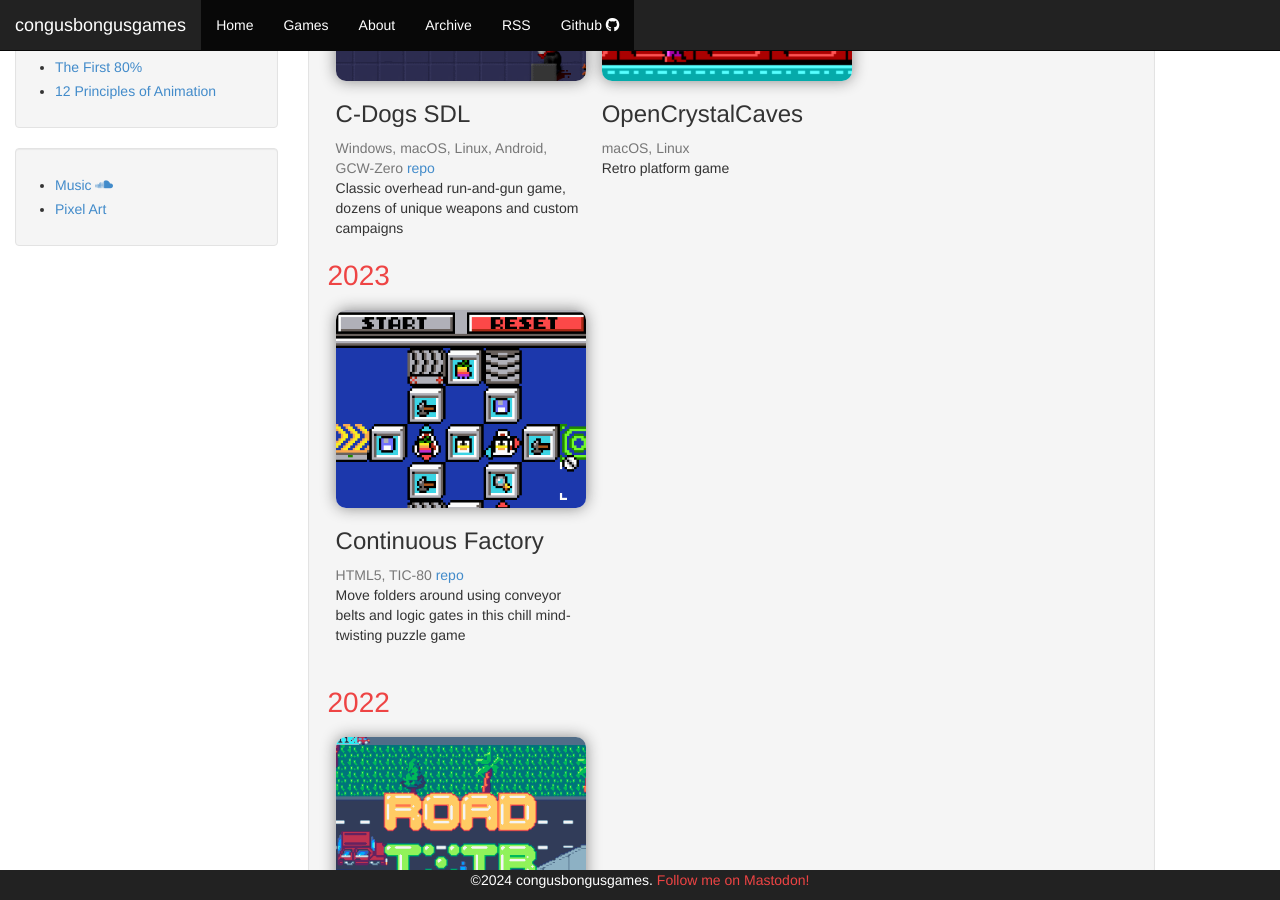
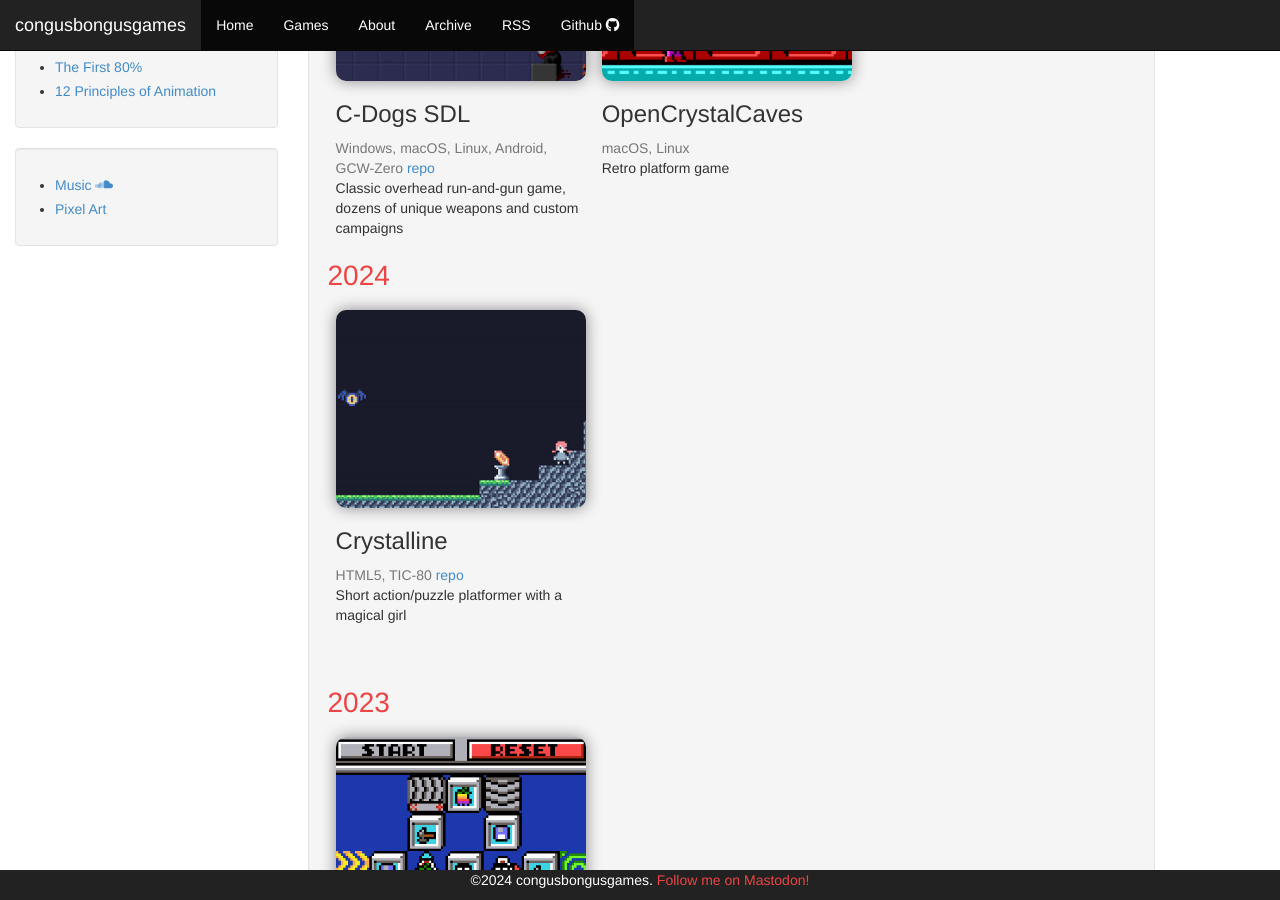
Before and after one commit to cxong/cxong.github.io, a Jekyll site: the page built from games.html, in a window 1280 px wide and 900 px high, scrolled down 266 px. Built offline with Jekyll 4.4.1, drawn with Linux system fonts in a browser that asks for light colours; nearby versions of some CDN libraries; comment, search, counter and statistics services are not loaded.

Commit message:
Add crystalline

```diff
--- a/games.html
+++ b/games.html
@@ -39,6 +39,15 @@
       <h3>OpenCrystalCaves</h3>
       <div class="subtitle">macOS, Linux</div>
       <p>Retro platform game</p>
+    </div>
+  </div>
+  <h1>2024</h1>
+  <div class="items">
+    <div class="item">
+      <a href="https://triplecubes.itch.io/crystalline"><img src="images/crystalline.gif" alt="Crystalline" /></a>
+      <h3>Crystalline</h3>
+      <div class="subtitle">HTML5, TIC-80 <a href="https://github.com/TripleCubes/ld55">repo</a></div>
+      <p>Short action/puzzle platformer with a magical girl</p>
     </div>
   </div>
   <h1>2023</h1>
```
Also changed, not shown: images/crystalline.gif (added).
